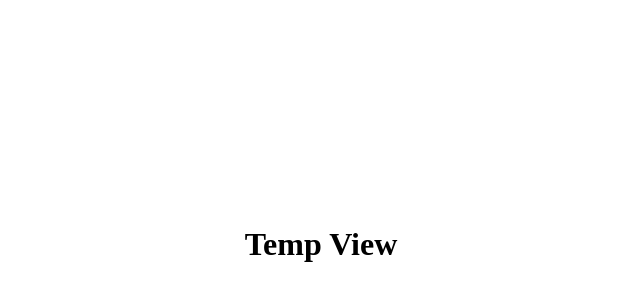
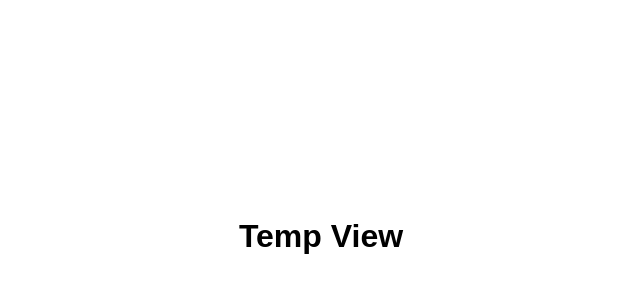
Before and after one commit to CanSfk/bookapp, a Vue app: page / in a window 1280 px wide. Shown: the part 164-464 px from the top of the page, without its empty margins (319-959 px from the left). Built offline with nearby package versions, Linux system fonts and the light colour scheme.

Commit message:
feat(css): Added global css file

```diff
--- /dev/null
+++ b/src/assets/css/app.css
@@ -0,0 +1,54 @@
+*,
+*::before,
+*::after {
+    box-sizing: border-box;
+    margin: 0;
+    padding: 0;
+}
+
+html,
+body {
+    height: 100%;
+    width: 100%;
+    font-family: sans-serif;
+    line-height: 1.5;
+    -webkit-font-smoothing: antialiased;
+    -moz-osx-font-smoothing: grayscale;
+    background-color: #fff;
+    color: #000;
+}
+
+img,
+picture,
+video,
+canvas,
+svg {
+    display: block;
+    max-width: 100%;
+}
+
+input,
+button,
+textarea,
+select {
+    font: inherit;
+    color: inherit;
+    background: none;
+    border: none;
+    outline: none;
+}
+
+a {
+    text-decoration: none;
+    color: inherit;
+}
+
+ul,
+ol {
+    list-style: none;
+}
+
+table {
+    border-collapse: collapse;
+    border-spacing: 0;
+}
--- a/src/main.js
+++ b/src/main.js
@@ -1,6 +1,9 @@
 import { createApp } from 'vue'
 
 import App from './App.vue'
+
+// Css
+import './assets/css/app.css'
 
 // Router
 import router from './router'
```
Also changed, not shown: 1 other file (tests, documents, lock files or other folders).
